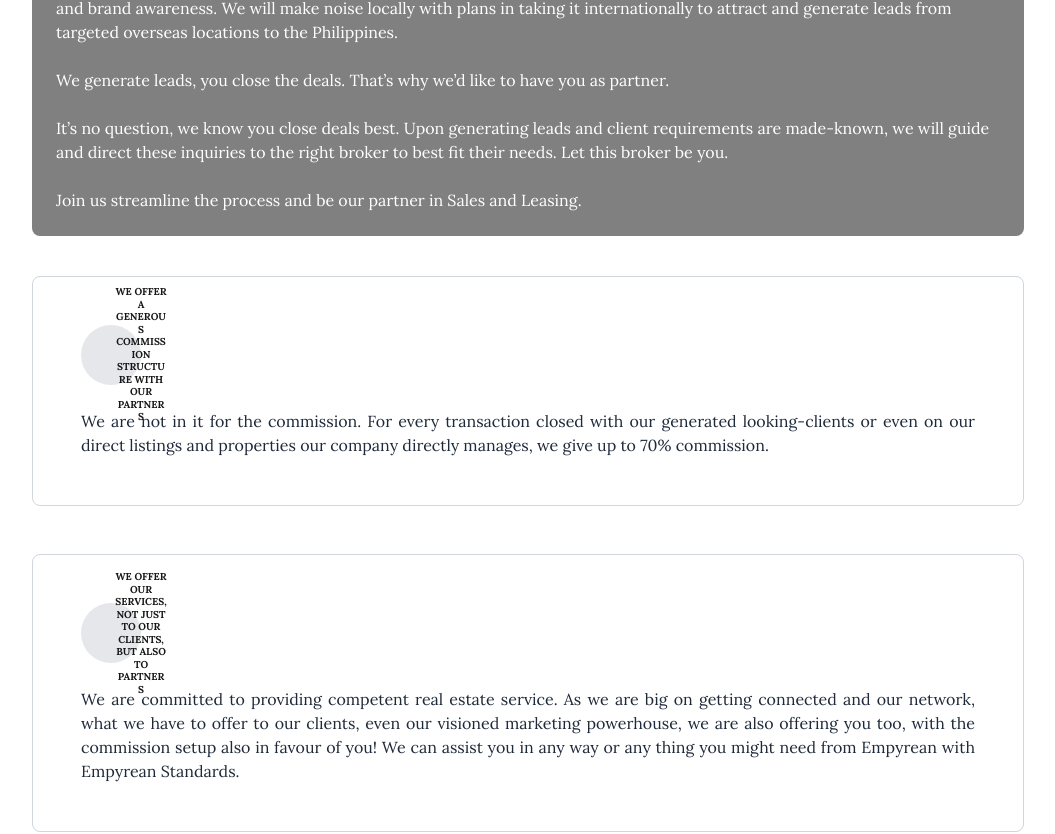
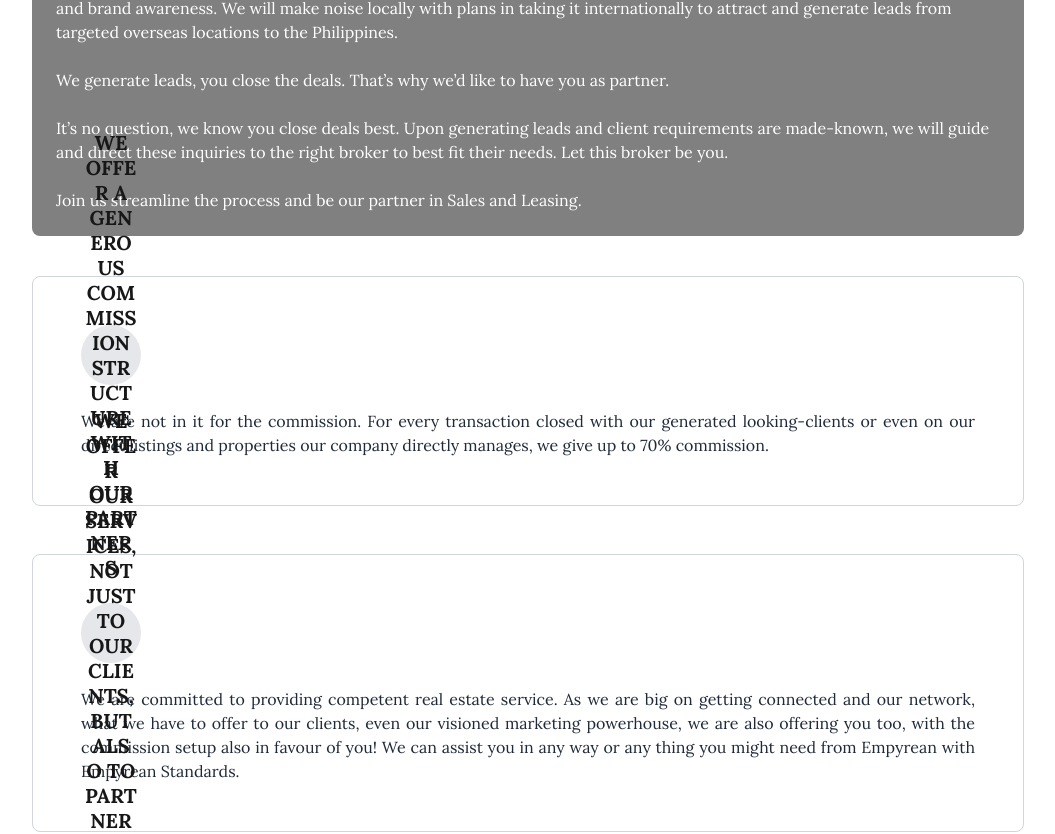
Before and after one commit to Empyrean25/empyrean, a Next.js app: page /on-work/services/broker-agent in a window 1280 px wide. Shown: the part 972-1806 px from the top of the page, without its empty margins (112-1167 px from the left). Built offline with nearby package versions, Linux system fonts and the light colour scheme.

Commit message:
Update content-card.tsx

```diff
--- a/src/components/content-card.tsx
+++ b/src/components/content-card.tsx
@@ -19,7 +19,7 @@ export function ContentCard({
         <div className="flex items-center gap-4">
           <div className="relative min-w-[60px] h-[60px]">
             <div className="bg-gray-200 rounded-full w-full h-full"></div>
-            <div className="absolute top-1/2 left-1/2 -translate-y-1/2 text-[10px] text-center font-bold uppercase whitespace-normal break-words w-[60px] px-1 leading-tight">
+            <div className="absolute top-1/2 left-1/2 -translate-x-1/2 -translate-y-1/2 text-xl font-bold uppercase text-center w-[60px] px-1 leading-tight break-words whitespace-normal">
               {title}
             </div>
           </div>
```
